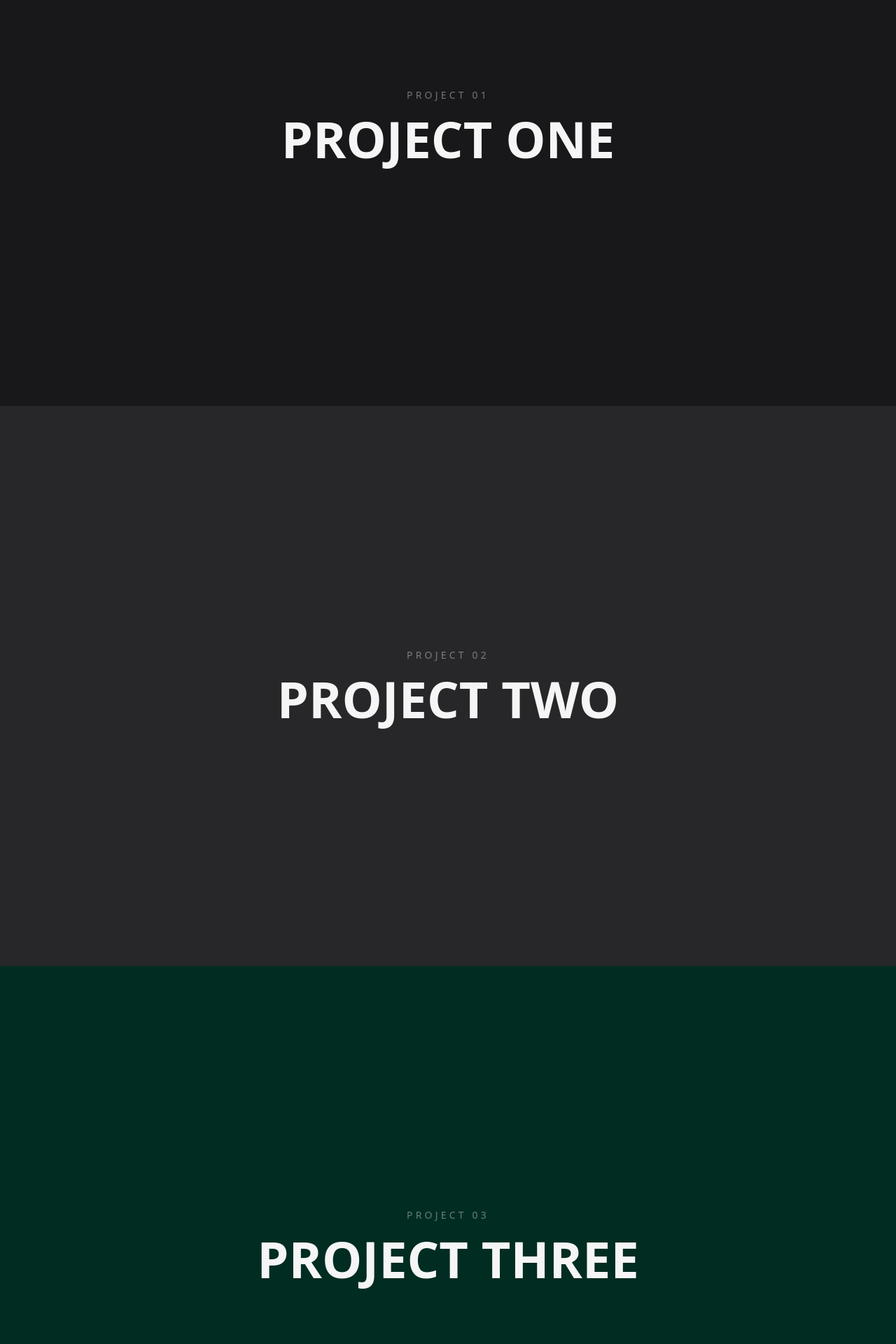
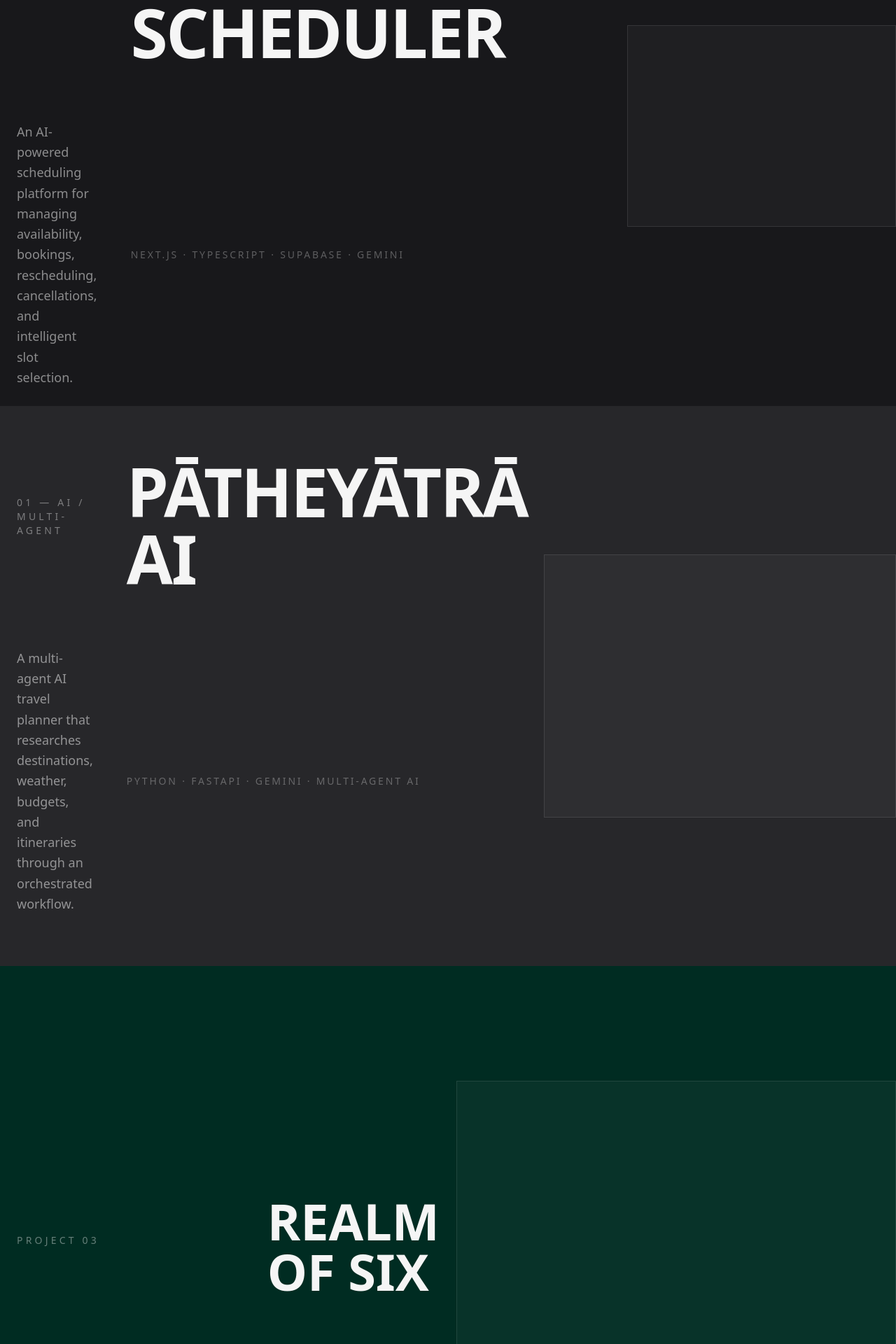
Before and after one commit to blazoxx/portfolio_new, a Next.js app: page / in a window 1280 px wide. Shown: the part 1820-3740 px from the top of the page at 70% size. Built offline with nearby package versions, Linux system fonts and the light colour scheme.

Commit message:
feat: build project showcase layouts

```diff
--- a/components/home/ProjectsSection.tsx
+++ b/components/home/ProjectsSection.tsx
@@ -3,35 +3,54 @@
     <section id="projects" className="relative z-10 min-h-[300vh] bg-black">
       {/* Project 01 */}
       <div className="sticky top-0 flex h-screen items-center justify-center bg-zinc-900">
-        <div className="text-center">
-          <p className="mb-4 text-sm uppercase tracking-[0.3em] text-white/40">
-            Project 01
+        <div className="grid w-full max-w-7xl gap-12 px-6 md:grid-cols-[1.2fr_0.8fr] md:items-center">
+          <p className="mb-6 text-sm uppercase tracking-[0.3em] text-white/40">
+            02 — SaaS / AI
           </p>
-
-          <h2 className="text-7xl font-bold">PROJECT ONE</h2>
+          <h2 className="text-6xl font-bold tracking-tight md:text-8xl">
+            AI APPOINTMENT SCHEDULER
+          </h2>
+          <p className="mt-8 max-w-2xl text-lg leading-relaxed text-white/50">
+            An AI-powered scheduling platform for managing availability,
+            bookings, rescheduling, cancellations, and intelligent slot
+            selection.
+          </p>
+          <p className="mt-8 text-sm uppercase tracking-[0.2em] text-white/30">
+            Next.js · TypeScript · Supabase · Gemini
+          </p>
         </div>
+        <div className="aspect-[4/3] w-full border border-white/10 bg-white/[0.03]" />
       </div>
 
       {/* Project 02 */}
       <div className="sticky top-0 z-20 flex h-screen items-center justify-center bg-zinc-800">
-        <div className="text-center">
-          <p className="mb-4 text-sm uppercase tracking-[0.3em] text-white/40">
-            Project 02
+        <div className="grid w-full max-w-7xl gap-12 px-6 md:grid-cols-[0.8fr_1.2fr] md:items-center">
+          <p className="mb-6 text-sm uppercase tracking-[0.3em] text-white/40">
+            01 — AI / Multi-Agent
           </p>
-
-          <h2 className="text-7xl font-bold">PROJECT TWO</h2>
+          <h2 className="text-6xl font-bold tracking-tight md:text-8xl">
+            PĀTHEYĀTRĀ AI
+          </h2>
+          <p className="mt-8 max-w-2xl text-lg leading-relaxed text-white/50">
+            A multi-agent AI travel planner that researches destinations,
+            weather, budgets, and itineraries through an orchestrated workflow.
+          </p>
+          <p className="mt-8 text-sm uppercase tracking-[0.2em] text-white/30">
+            Python · FastAPI · Gemini · Multi-Agent AI
+          </p>
         </div>
+        <div className="aspect-[4/3] w-full border border-white/10 bg-white/[0.03]" />
       </div>
 
       {/* Project 03 */}
       <div className="sticky top-0 z-30 flex h-screen items-center justify-center bg-emerald-950">
-        <div className="text-center">
+        <div className="grid w-full max-w-7xl gap-12 px-6 md:grid-cols-[1.2fr_0.8fr] md:items-center">
           <p className="mb-4 text-sm uppercase tracking-[0.3em] text-white/40">
             Project 03
           </p>
-
-          <h2 className="text-7xl font-bold">PROJECT THREE</h2>
+          <h2 className="text-7xl font-bold">REALM OF SIX</h2>
         </div>
+        <div className="aspect-[4/3] w-full border border-white/10 bg-white/[0.03]" />
       </div>
     </section>
   );
```
